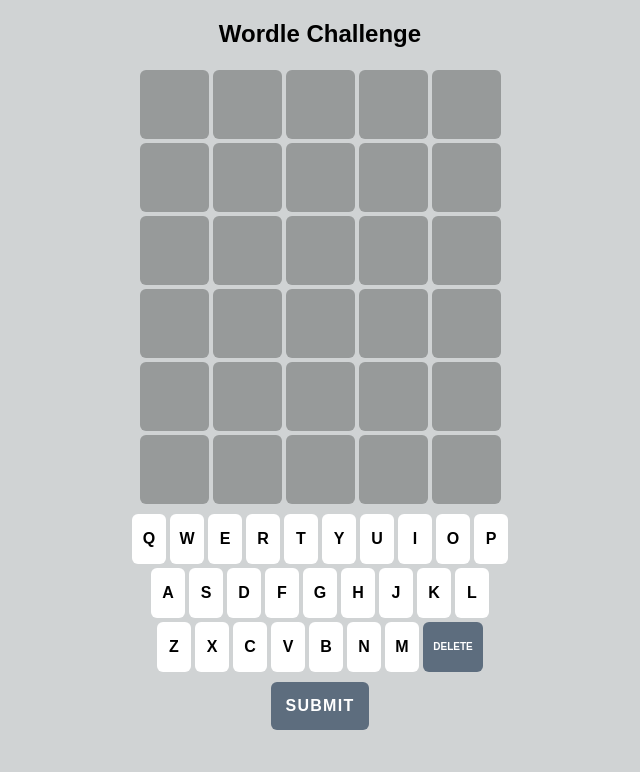
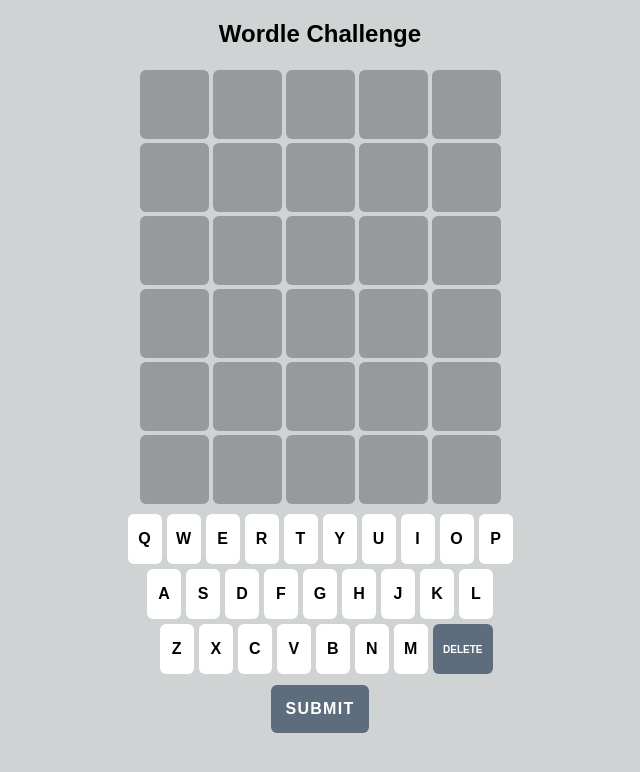
Before and after one commit to bdanzer/wordle, a React (Create React App) app: page / in a window 1280 px wide. Shown: the top 772 px of the page, without its empty margins (320-960 px from the left). Built offline with nearby package versions, Linux system fonts and the light colour scheme.

Commit message:
fix keyboard

```diff
--- a/src/components/keyboard/keyboard.tsx
+++ b/src/components/keyboard/keyboard.tsx
@@ -18,7 +18,8 @@
         display: "flex",
         justifyContent: "center",
         alignItems: "center",
-        margin: 2,
+        margin: 2.5,
+        marginRight: -10,
         borderRadius: 6,
         backgroundColor: gray,
         color: "white",
@@ -51,7 +52,7 @@
         display: "flex",
         justifyContent: "center",
         alignItems: "center",
-        margin: 2,
+        margin: 2.5,
         borderRadius: 6,
         fontWeight: 700,
         backgroundColor,
--- a/src/index.tsx
+++ b/src/index.tsx
@@ -79,7 +79,7 @@
 // If you want your app to work offline and load faster, you can change
 // unregister() to register() below. Note this comes with some pitfalls.
 // Learn more about service workers: https://cra.link/PWA
-serviceWorkerRegistration.register();
+serviceWorkerRegistration.unregister();
 
 // If you want to start measuring performance in your app, pass a function
 // to log results (for example: reportWebVitals(console.log))
```
